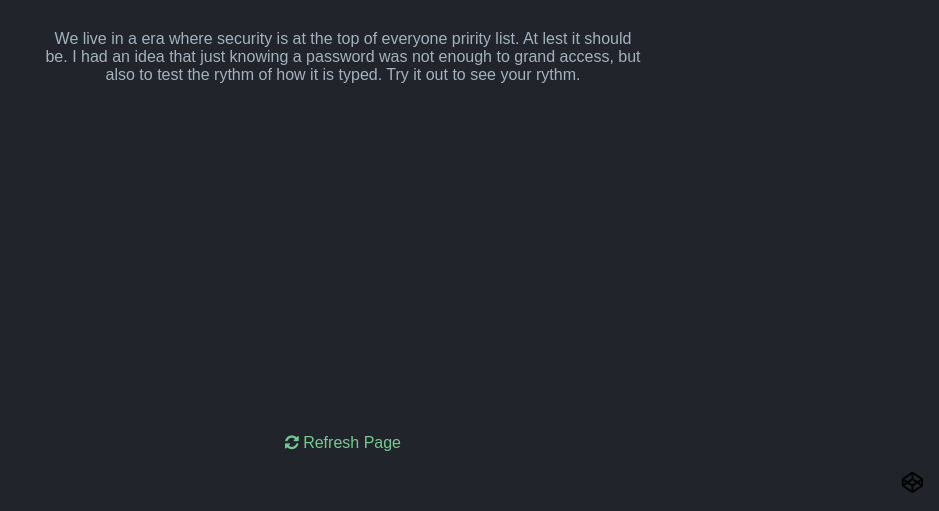
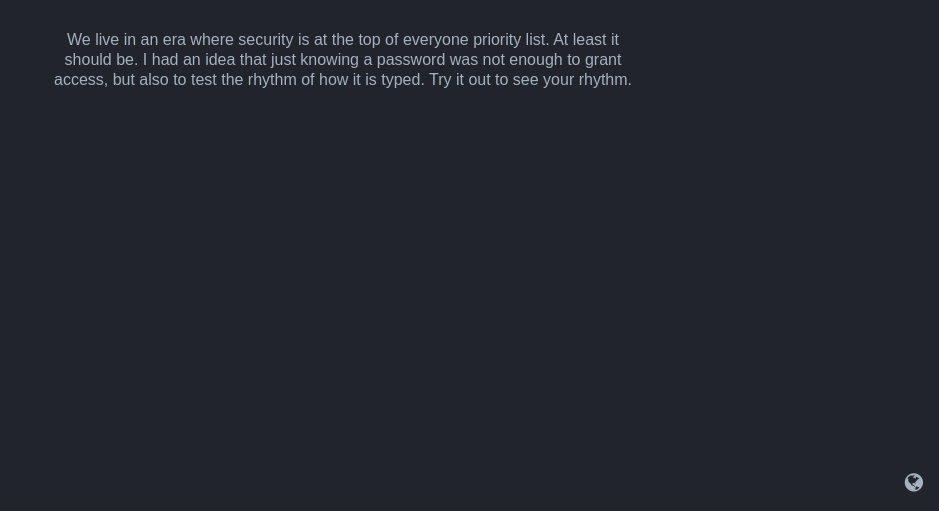
Before and after one commit to scottyzen/Security-Idea, a plain HTML site: page index.html in a window 1280 px wide. Shown: the part 289-800 px from the top of the page, 297-1236 px from the left. Drawn offline with nearby package versions, Linux system fonts and the light colour scheme.

Commit message:
Removed refresh button
Refresh button now only show when the results page is active. Added
link to scottyzen.com

```diff
--- a/index.html
+++ b/index.html
@@ -17,7 +17,7 @@
       <a id="go" href="#"></a>
 
       <p id="description">
-        We live in a era where security is at the top of everyone pririty list. At lest it should be. I had an idea that just knowing a password was not enough to grand access, but also to test the rythm of how it is typed. Try it out to see your rythm.
+        We live in an era where security is at the top of everyone priority list. At least it should be. I had an idea that just knowing a password was not enough to grant access, but also to test the rhythm of how it is typed. Try it out to see your rhythm.
       </p>
 
       <!-- after -->
@@ -27,7 +27,8 @@
     </div>
 
   <a href="https://twitter.com/scottyzen" target="_blank"><i class="fa fa-twitter fa-lg" aria-hidden="true"></i></a>
-  <a href="http://codepen.io/scottyzen/" target="_blank"><i class="fa fa-codepen fa-lg" aria-hidden="true"></i></a>
+  <a href="http://scottyzen.com" target="_blank"><i class="fa fa-globe fa-lg" aria-hidden="true"></i></a>
+
 
 
 
--- a/js/main.js
+++ b/js/main.js
@@ -43,6 +43,7 @@ function doThis(e){
           opacity: 1,
         }, 500 );
         $('.result').html('<h3>Rythm</h3><p>' + rythmPercent.join(",  ")+'</p>');
+        $('#refresh').show();
     }
 }
 $(document)
--- a/js/min/main-min.js
+++ b/js/min/main-min.js
@@ -1 +1 @@
-function doThis(e){if("13"==e.which||"click"==e.type){$("#input, #go, #description").animate({opacity:0},250).hide(),$(".info").css({marginBottom:"-175px"});for(var i=0;i<times.length;i++)"undefined"==typeof times[i+1]?difference.push(Math.abs(times[i]-times[i-1])):difference.push(Math.abs(times[i]-times[i+1]));var t=difference.reduce(function(e,i){return e+i},0);difference.forEach(function(e){return e=e/t*100,e=Math.round(e),rythmPercent.push(e),e}),liWidth=1/times.length*100,rythmPercent.forEach(function(e){$("ul").append("<li style='height: "+2.5*e+"%'></li>")}),$("li").css("max-width",liWidth-.5+"%"),$("ul").delay(300).animate({height:"320px",paddingTop:0,opacity:1},500),$(".result").html("<h3>Rythm</h3><p>"+rythmPercent.join(",  ")+"</p>")}}var difference=[],times=[0],rythmPercent=[],liWidth,getKeyTime=function(){times.splice(0,1),$("#input").keyup(function(){times.push((new Date).getTime())})};times.forEach(getKeyTime),$(document).on("click","#go",doThis).on("keypress",this,doThis);
+function doThis(e){if("13"==e.which||"click"==e.type){$("#input, #go, #description").animate({opacity:0},250).hide(),$(".info").css({marginBottom:"-175px"});for(var i=0;i<times.length;i++)"undefined"==typeof times[i+1]?difference.push(Math.abs(times[i]-times[i-1])):difference.push(Math.abs(times[i]-times[i+1]));var t=difference.reduce(function(e,i){return e+i},0);difference.forEach(function(e){return e=e/t*100,e=Math.round(e),rythmPercent.push(e),e}),liWidth=1/times.length*100,rythmPercent.forEach(function(e){$("ul").append("<li style='height: "+2.5*e+"%'></li>")}),$("li").css("max-width",liWidth-.5+"%"),$("ul").delay(300).animate({height:"320px",paddingTop:0,opacity:1},500),$(".result").html("<h3>Rythm</h3><p>"+rythmPercent.join(",  ")+"</p>"),$("#refresh").show()}}var difference=[],times=[0],rythmPercent=[],liWidth,getKeyTime=function(){times.splice(0,1),$("#input").keyup(function(){times.push((new Date).getTime())})};times.forEach(getKeyTime),$(document).on("click","#go",doThis).on("keypress",this,doThis);
--- a/sass/main.sass
+++ b/sass/main.sass
@@ -11,10 +11,11 @@ body
   background-color: #21252b
   color: #fff
   text-align: center
+  text-rendering: optimizeLegibility
 
 #refresh
   margin-top: 20%
-  display: inline-block
+  display: none
   color: #75c993
 
 a
@@ -64,6 +65,7 @@ a
 #description
   padding: 10% 0
   color: #a2b2bf
+  line-height: 20px
 
 .result
   h3
@@ -92,15 +94,12 @@ ul
     margin-top: 20px
     width: 8px
     border-radius: 100px
-.fa-twitter, .fa-codepen
-  color: #326ada
+.fa-lg
   position: absolute
   bottom: 20px
+.fa-twitter
+  color: #326ada
   right: 20px
-  font-size: 25px
-.fa-codepen
-  color: black
-  position: absolute
-  bottom: 20px
+.fa-globe
+  color: #a2b2bf
   right: 60px
-  font-size: 25px
```
Also changed, not shown: css/main.css.
